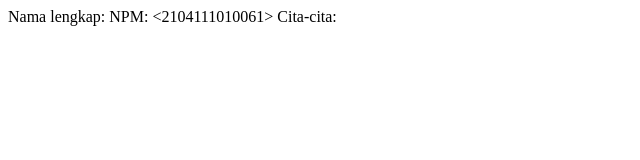
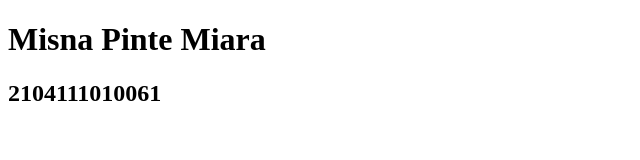
Before and after one commit to nabilasafirahammdani/TIK204-2023-3-SaleMe, a plain HTML site: page index-2104111010061.html in a window 1280 px wide. Shown: the whole page, without its empty margins (0-640 px from the left). Drawn offline with Linux system fonts and the light colour scheme.

Commit message:
Update index-2104111010061.html

```diff
--- a/index-2104111010061.html
+++ b/index-2104111010061.html
@@ -1,3 +1,17 @@
-Nama lengkap: <Misna Pinte Miara>
+<!-- Nama lengkap: <Misna Pinte Miara>
 NPM: <2104111010061>
-Cita-cita: <Hidup dengan damai dan tentram>
+Cita-cita: <Hidup dengan damai dan tentram>  -->
+
+<!DOCTYPE html>
+<html lang="en">
+<head>
+    <meta charset="UTF-8">
+    <meta http-equiv="X-UA-Compatible" content="IE=edge">
+    <meta name="viewport" content="width=device-width, initial-scale=1.0">
+    <title>Document</title>
+</head>
+<body>
+    <h1>Misna Pinte Miara</h1>
+    <h2>2104111010061</h2>
+</body>
+</html>
```
